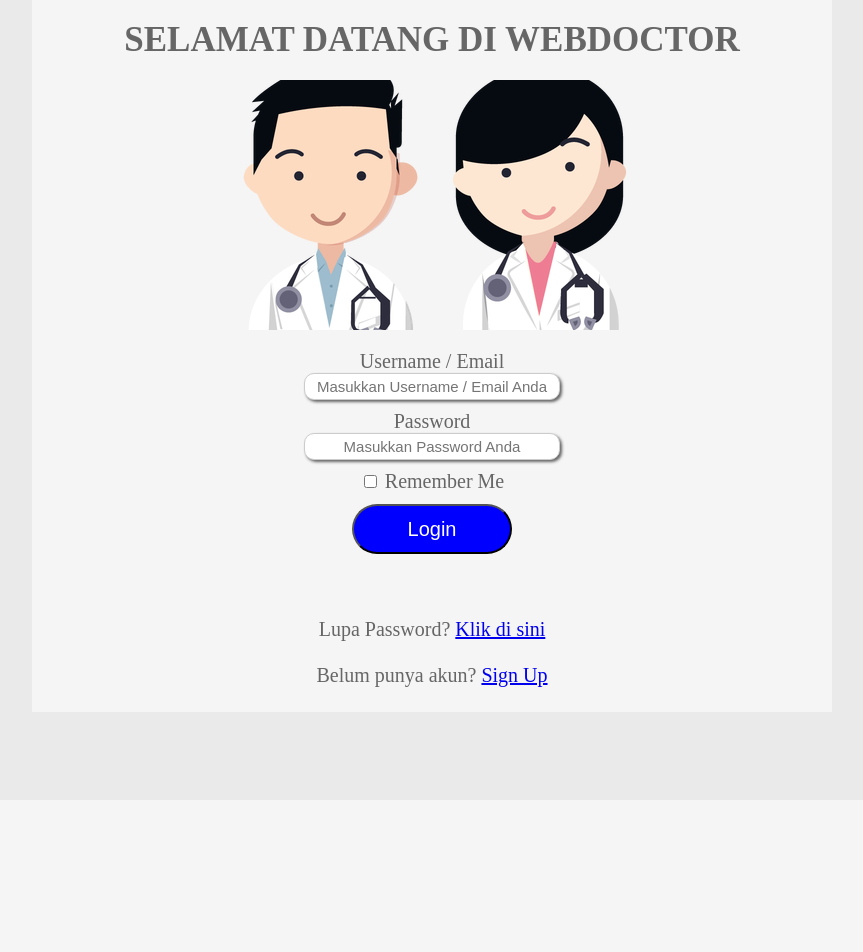
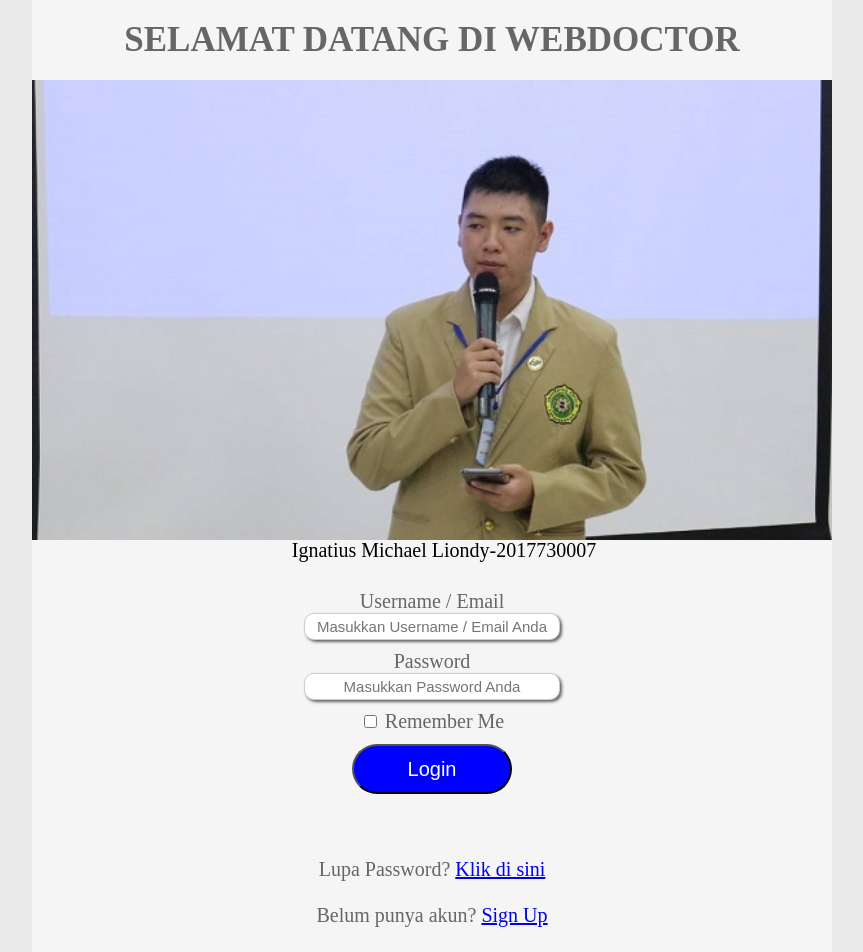
Before and after one commit to amirhamzah310/WebDoctor, a PHP site: template Proyek Akhir/View/login.php in a window 1280 px wide. Shown: the whole page, without its empty margins (208-1071 px from the left). Before the commit the page ends 687 px from the top, so only its background shows below. Run offline with PHP 8.4, Linux system fonts and the light colour scheme; the template is opened without the code that fills it, so the values that code supplies are empty.

Commit message:
menambah slideshow

```diff
--- a/Proyek Akhir/View/Layout/layoutHomepage.php
+++ b/Proyek Akhir/View/Layout/layoutHomepage.php
@@ -9,7 +9,6 @@
     <link rel="stylesheet" href="View/Style/style.css">
     <script src="View/Script/script.js" defer></script>
     <script src="View/Script/SignUp.js" defer></script>
-    <!-- <script src="View/Script/ajaxHome.js" defer></script> -->
 </head>
 
 <body>
--- a/Proyek Akhir/View/Style/style.css
+++ b/Proyek Akhir/View/Style/style.css
@@ -145,14 +145,6 @@ table {
     font-weight: bold;
 }
 
-.atas {
-    background-image: url('Images/logo.png');
-    background-position: center;
-    height: 200px;
-    padding: 25px;
-    background-repeat: no-repeat;
-}
-
 body {
     background-color: #eaeaea;
     color: #666;
@@ -160,6 +152,10 @@ body {
 
 h1 {
     text-align: center;
+}
+
+#bawah {
+    margin-top: 50px;
 }
 
 #confirmpss,
@@ -338,6 +334,7 @@ select#selectKota {
     height: 50px;
     width: 100%;
     background-color: lightblue;
+    z-index: 9999999px;
 }
 
 .menuKiri {
@@ -503,3 +500,65 @@ option {
     background-color: red;
     color: white;
 }
+
+.mySlides {
+    display: none;
+}
+
+img#gbrSlide {
+    vertical-align: middle;
+    width: 100%;
+}
+
+/* slideshow */
+.slideshow-container {
+    max-width: 1000px;
+    position: relative;
+    margin: auto;
+}
+
+/* text */
+.text {
+    color: black;
+    font-size: 20px;
+    padding: 8px 12px;
+    position: absolute;
+    bottom: -30px;
+    width: 100%;
+    text-align: center;
+}
+
+/* fading */
+.fade {
+    -webkit-animation-name: fade;
+    -webkit-animation-duration: 1.5s;
+    animation-name: fade;
+    animation-duration: 1.5s;
+}
+
+@-webkit-keyframes fade {
+    from {
+        opacity: .4
+    }
+
+    to {
+        opacity: 1
+    }
+}
+
+@keyframes fade {
+    from {
+        opacity: .4
+    }
+
+    to {
+        opacity: 1
+    }
+}
+
+/* On smaller screens, decrease text size */
+@media only screen and (max-width: 300px) {
+    .text {
+        font-size: 11px
+    }
+}
--- a/Proyek Akhir/View/login.php
+++ b/Proyek Akhir/View/login.php
@@ -2,7 +2,24 @@
     <div class="header">
         <h1 class="judul">SELAMAT DATANG DI WEBDOCTOR</h1>
     </div>
-    <div class="atas"></div>
+    <div class="slideshow-container">
+        <div class="mySlides fade">
+            <img src="View/Style/Images/logo.png" id="gbrSlide">
+            <div class="text">Website pemberi diagnosis online berdasarkan gejala-gejala dari inputan user</div>
+        </div>
+        <div class="mySlides fade">
+            <img src="View/Style/Images/mike.jpg" id="gbrSlide">
+            <div class="text">Ignatius Michael Liondy-2017730007</div>
+        </div>
+        <div class="mySlides fade">
+            <img src="View/Style/Images/indra.jpg" id="gbrSlide">
+            <div class="text">Indra Permana Sugianto-2017730008</div>
+        </div>
+        <div class="mySlides fade">
+            <img src="View/Style/Images/jode.jpg" id="gbrSlide">
+            <div class="text">Joshua Delavo-2017730028</div>
+        </div>
+    </div>
     <div id="bawah">
         <form method="POST" action="signin">
             <div id="usr">
@@ -29,3 +46,26 @@
         </p>
     </div>
 </div>
+<script>
+var idxSlide = 0;
+showSlides();
+
+function showSlides() {
+    var i;
+    var slides = document.getElementsByClassName("mySlides");
+    // var dots = document.getElementsByClassName("dot");
+    for (i = 0; i < slides.length; i++) {
+        slides[i].style.display = "none";
+    }
+    idxSlide++;
+    if (idxSlide > slides.length) {
+        idxSlide = 1;
+    }
+    // for (i = 0; i < dots.length; i++) {
+    //     dots[i].className = dots[i].className.replace(" active", "");
+    // }
+    slides[idxSlide - 1].style.display = "block";
+    // dots[idxSlide - 1].className += " active";
+    setTimeout(showSlides, 4000); //setiap 4 detik geser
+}
+</script>
```
Also changed, not shown: Proyek Akhir/View/Style/Images/indra.jpg (added), Proyek Akhir/View/Style/Images/jode.jpg (added), Proyek Akhir/View/Style/Images/logo.png, Proyek Akhir/View/Style/Images/mike.jpg (added).
